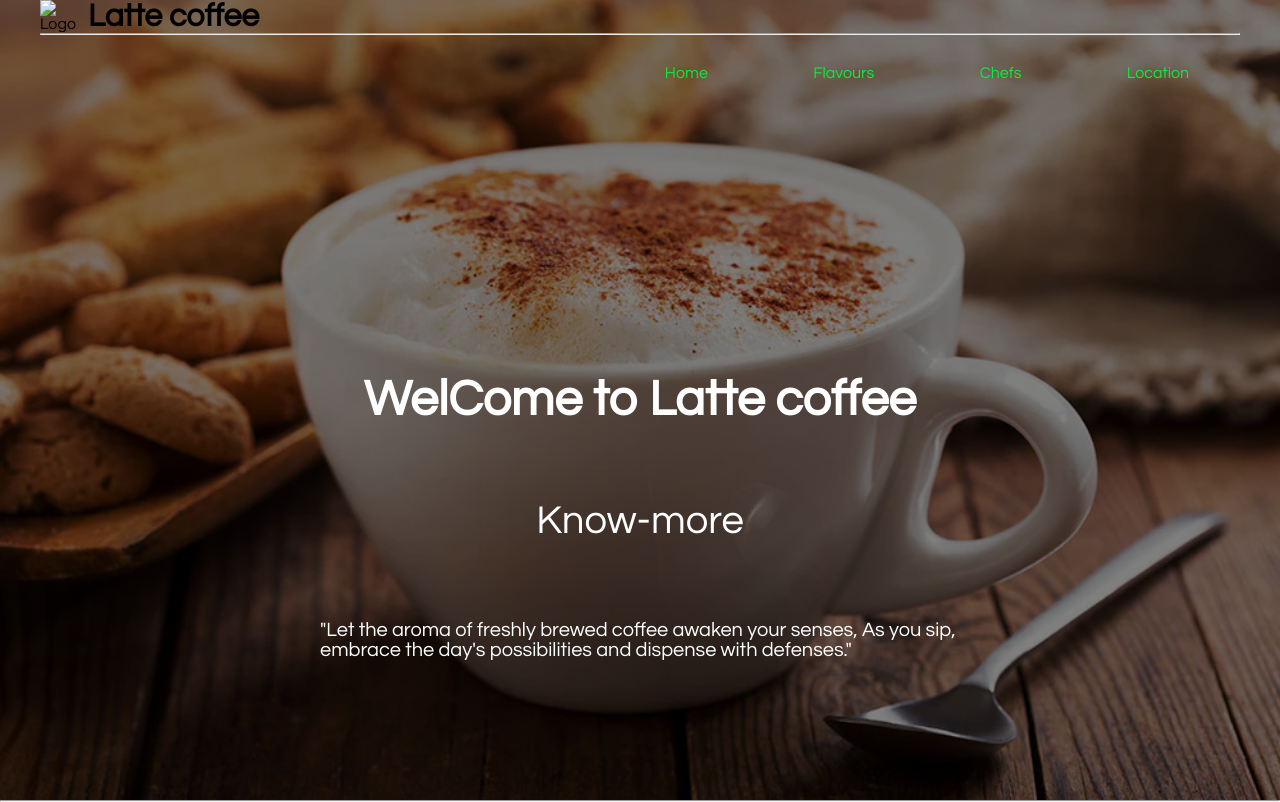
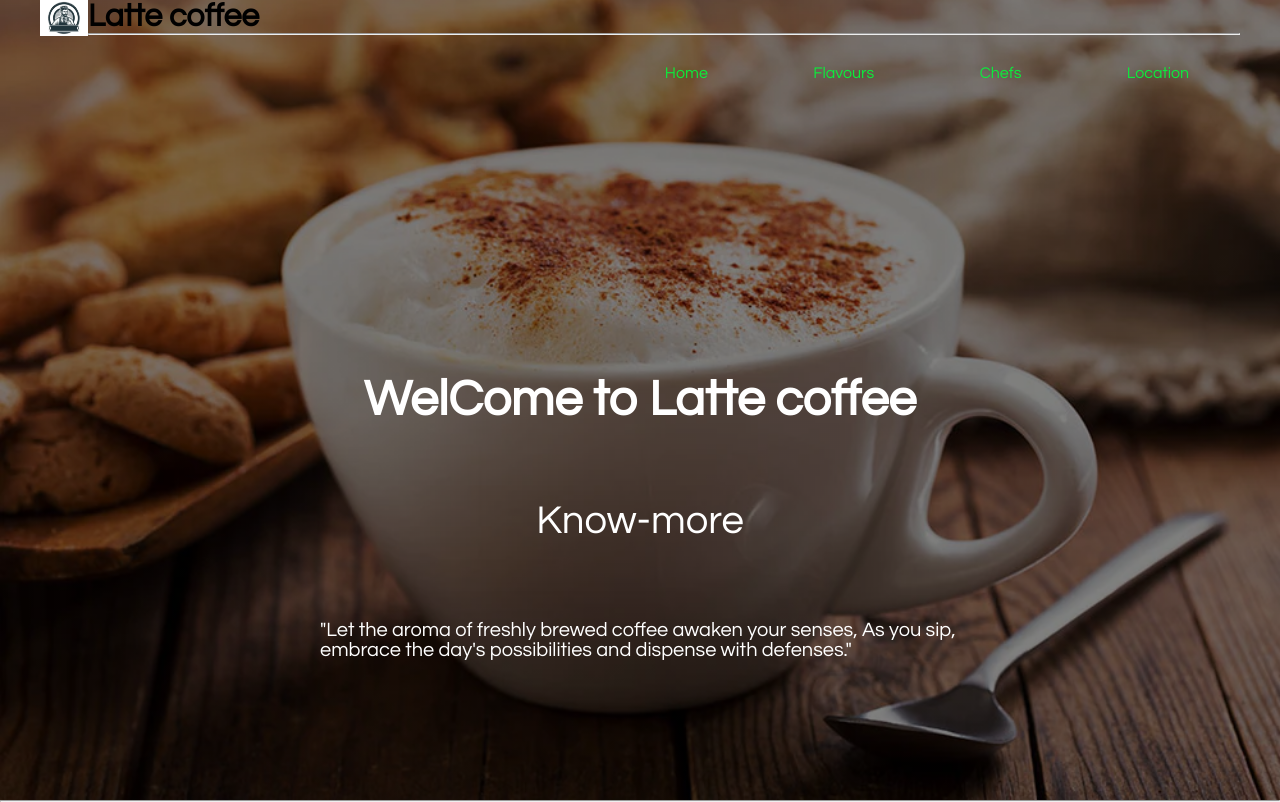
Before and after one commit to Swastik021/Latte-Loffy-s, a plain HTML site: page index.html in a window 1280 px wide. Shown: the top 802 px of the page. Drawn offline with Linux system fonts and the light colour scheme.

Commit message:
Updated index.html

```diff
--- a/index.html
+++ b/index.html
@@ -10,7 +10,7 @@
     <header>
         <div class="l1">
             <div class="logo">
-            <img src="../Project/Images/cheffs logo.webp" alt="Logo">
+            <img src="Images/cheffs logo.webp" alt="Logo">
 
         </div>
             <h1>Latte coffee</h1>
```
